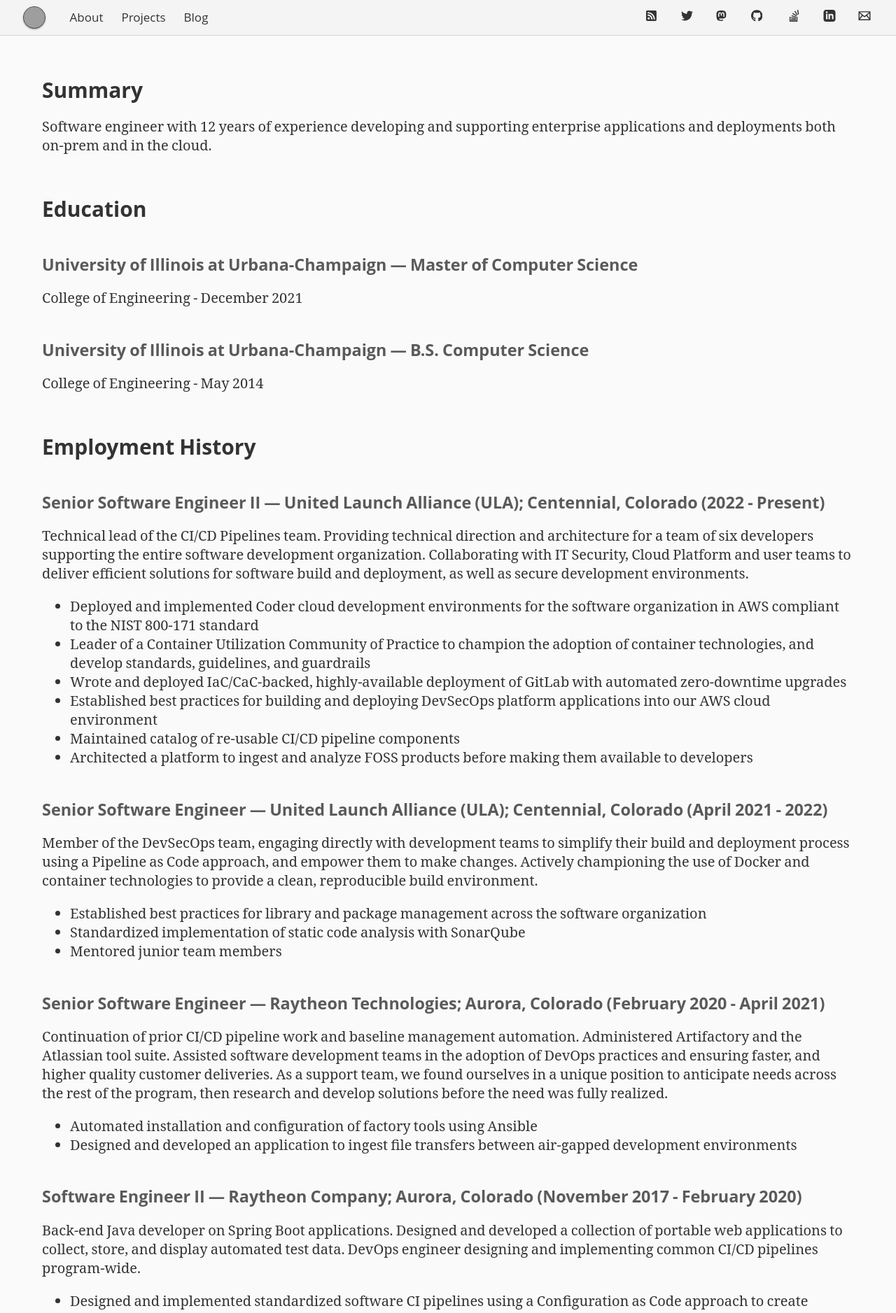
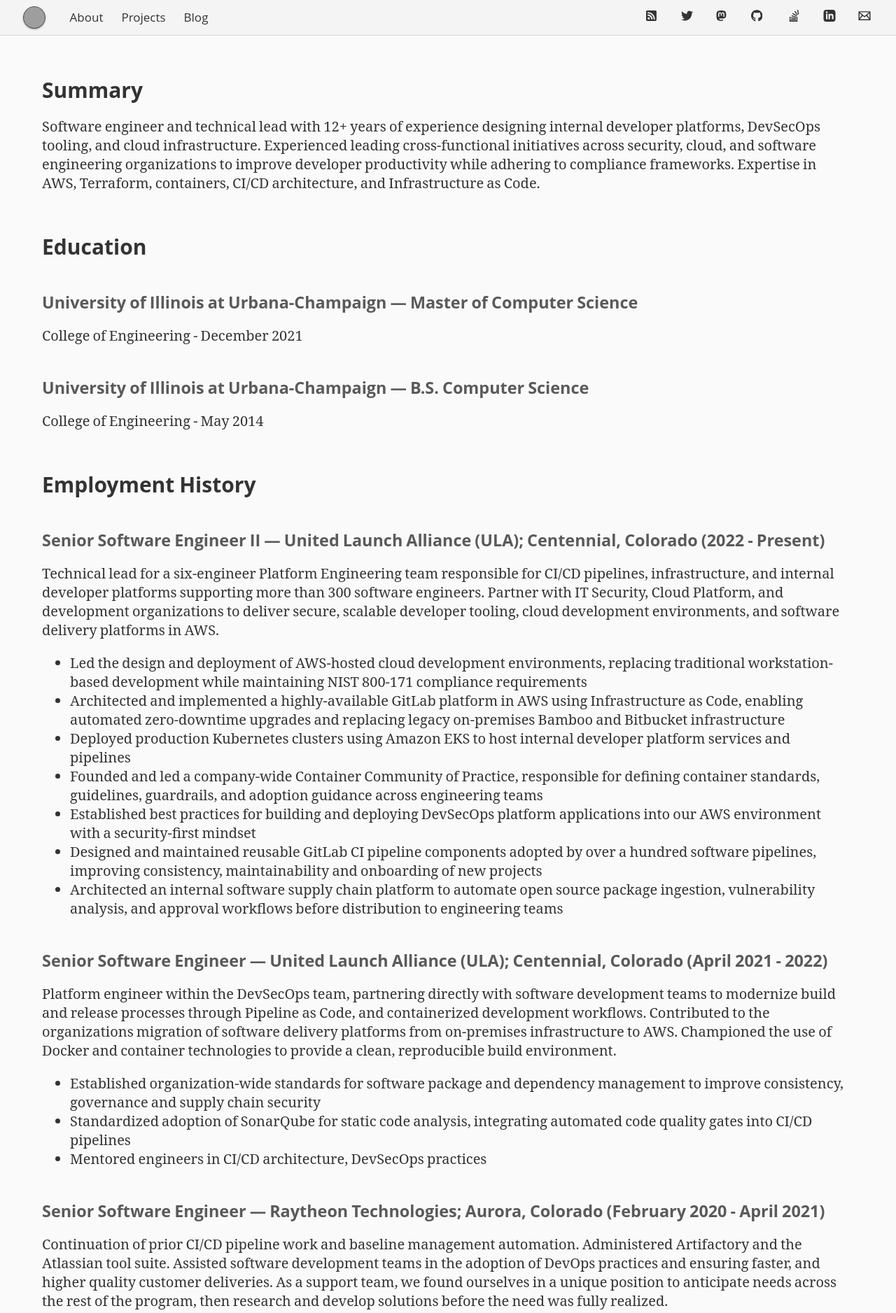
Before and after one commit to avojak/avojak.github.io, a Jekyll site: the page built from _pages/resume.html, in a window 1280 px wide. Shown: the top 1877 px of the page at 70% size. Built offline with Jekyll 4.4.1, drawn with Linux system fonts in a browser that asks for light colours; some of the changed text lies outside the part shown; grey boxes are pictures that could not be loaded.

Commit message:
Update Resume

```diff
--- a/_pages/resume.html
+++ b/_pages/resume.html
@@ -7,7 +7,7 @@
   <section class="row resume-row" id="resume-summary">
     <h2>Summary</h2>
     <p>
-      Software engineer with 12 years of experience developing and supporting enterprise applications and deployments both on-prem and in the cloud.
+      Software engineer and technical lead with 12+ years of experience designing internal developer platforms, DevSecOps tooling, and cloud infrastructure. Experienced leading cross-functional initiatives across security, cloud, and software engineering organizations to improve developer productivity while adhering to compliance frameworks. Expertise in AWS, Terraform, containers, CI/CD architecture, and Infrastructure as Code.
     </p>
   </section>
 </section>
@@ -32,43 +32,54 @@
     <section class="employment-entry">
       <h3><b>Senior Software Engineer II &mdash; United Launch Alliance (ULA); Centennial, Colorado</b> (2022 - Present)</h3>
       <p>
-        Technical lead of the CI/CD Pipelines team. Providing technical direction and architecture for a team of six developers supporting
-        the entire software development organization. Collaborating with IT Security, Cloud Platform and user teams to deliver efficient
-        solutions for software build and deployment, as well as secure development environments.
+        Technical lead for a six-engineer Platform Engineering team responsible for CI/CD pipelines, infrastructure, and
+        internal developer platforms supporting more than 300 software engineers. Partner with IT Security, Cloud
+        Platform, and development organizations to deliver secure, scalable developer tooling, cloud development
+        environments, and software delivery platforms in AWS.
       </p>
       <ul>
-        <li>Deployed and implemented Coder cloud development environments for the software organization in AWS compliant to the NIST 800-171 standard</li>
-        <li>Leader of a Container Utilization Community of Practice to champion the adoption of container technologies, and develop standards,
-        guidelines, and guardrails</li>
-        <li>Wrote and deployed IaC/CaC-backed, highly-available deployment of GitLab with automated zero-downtime upgrades</li>
-        <li>Established best practices for building and deploying DevSecOps platform applications into our AWS cloud environment</li>
-        <li>Maintained catalog of re-usable CI/CD pipeline components</li>
-        <li>Architected a platform to ingest and analyze FOSS products before making them available to developers</li>
+        <li>Led the design and deployment of AWS-hosted cloud development environments, replacing traditional
+        workstation-based development while maintaining NIST 800-171 compliance requirements</li>
+        <li>Architected and implemented a highly-available GitLab platform in AWS using Infrastructure as Code,
+        enabling automated zero-downtime upgrades and replacing legacy on-premises Bamboo and Bitbucket
+        infrastructure</li>
+        <li>Deployed production Kubernetes clusters using Amazon EKS to host internal developer platform services
+        and pipelines</li>
+        <li>Founded and led a company-wide Container Community of Practice, responsible for defining container
+        standards, guidelines, guardrails, and adoption guidance across engineering teams</li>
+        <li>Established best practices for building and deploying DevSecOps platform applications into our AWS
+        environment with a security-first mindset</li>
+        <li>Designed and maintained reusable GitLab CI pipeline components adopted by over a hundred software
+        pipelines, improving consistency, maintainability and onboarding of new projects</li>
+        <li>Architected an internal software supply chain platform to automate open source package ingestion,
+        vulnerability analysis, and approval workflows before distribution to engineering teams</li>
       </ul>
     </section>
     <section class="employment-entry">
       <h3><b>Senior Software Engineer &mdash; United Launch Alliance (ULA); Centennial, Colorado</b> (April 2021 - 2022)</h3>
       <p>
-        Member of the DevSecOps team, engaging directly with development teams to simplify their build and deployment process using a
-        Pipeline as Code approach, and empower them to make changes. Actively championing the use of Docker and container technologies
-        to provide a clean, reproducible build environment.
+        Platform engineer within the DevSecOps team, partnering directly with software development teams to modernize
+        build and release processes through Pipeline as Code, and containerized development workflows. Contributed to
+        the organizations migration of software delivery platforms from on-premises infrastructure to AWS. Championed
+        the use of Docker and container technologies to provide a clean, reproducible build environment.
       </p>
       <ul>
-        <li>Established best practices for library and package management across the software organization</li>
-        <li>Standardized implementation of static code analysis with SonarQube</li>
-        <li>Mentored junior team members</li>
+        <li>Established organization-wide standards for software package and dependency management to improve consistency, governance and supply chain security</li>
+        <li>Standardized adoption of SonarQube for static code analysis, integrating automated code quality gates into CI/CD pipelines</li>
+        <li>Mentored engineers in CI/CD architecture, DevSecOps practices</li>
       </ul>
     </section>
     <section class="employment-entry">
       <h3><b>Senior Software Engineer &mdash; Raytheon Technologies; Aurora, Colorado</b> (February 2020 - April 2021)</h3>
       <p>
-        Continuation of prior CI/CD pipeline work and baseline management automation. Administered Artifactory and the Atlassian tool suite.
-        Assisted software development teams in the adoption of DevOps practices and ensuring faster, and higher quality customer deliveries.
-        As a support team, we found ourselves in a unique position to anticipate needs across the rest of the program, then research and develop
-        solutions before the need was fully realized.
+        Continuation of prior CI/CD pipeline work and baseline management automation. Administered Artifactory and the
+        Atlassian tool suite. Assisted software development teams in the adoption of DevOps practices and ensuring
+        faster, and higher quality customer deliveries. As a support team, we found ourselves in a unique position to
+        anticipate needs across the rest of the program, then research and develop solutions before the need was fully
+        realized.
       </p>
       <ul>
-        <li>Automated installation and configuration of factory tools using Ansible</li>
+        <li>Automated installation and configuration of factory tools using Ansible, reducing manual installation effort and improving deployment consistency</li>
         <li>Designed and developed an application to ingest file transfers between air-gapped development environments</li>
       </ul>
     </section>
@@ -134,26 +145,38 @@
 
 <section class="container">
   <section class="row resume-row" id="resume-technical-skills">
-    <h2>Technical Skills</h2>
+    <h2>Core Technologies</h2>
+    <section class="skill-category">
+      <h3>Platform &amp; Cloud</h3>
+      <ul>
+        <li>AWS (EKS, ECS, EC2, IAM, S3, RDS, EFS, Route53, KMS, Secrets Manager, Lambda)</li>
+        <li>Docker</li>
+        <li>Kubernetes</li>
+      </ul>
+    </section>
+    <section class="skill-category">
+      <h3>IaC/Cac &amp; DevSecOps</h3>
+      <ul>
+        <li>Terraform, Ansible, Packer</li>
+        <li>GitLab, SonarQube, JFrog Platform (Artifactory, Xray)</li>
+      </ul>
+    </section>
     <section class="skill-category">
       <h3>Languages</h3>
       <ul>
-        <li>Experience in Java, Python, Vala, SQL, PostgreSQL, Bash, HTML &amp; CSS</li>
-        <li>Some experience with JavaScript, C/C++</li>
+        <li>Java, Python, Vala, Bash, SQL, PostgreSQL, HTML, CSS</li>
       </ul>
     </section>
+  </section>
+</section>
+
+<section class="container">
+  <section class="row resume-row" id="resume-technical-skills">
+    <h2>Certifications</h2>
     <section class="skill-category">
-      <h3>APIs, Technologies &amp; Tools</h3>
+      <!-- <h3>Certifications</h3> -->
       <ul>
-        <li>AWS, Ansible, Terraform, Packer, Docker</li>
-        <li>Spring/Spring Boot, SWT, GTK, JUnit, Mockito, RPM Packaging</li>
-        <li>Artifactory, GitLab, Coder, Atlassian tool suite</li>
-      </ul>
-    </section>
-    <section class="skill-category">
-      <h3>Certifications</h3>
-      <ul>
-        <li>Security+ (Active)</li>
+        <li>Security+ (Verification ID: 0H45K54PBG11QCKV)</li>
         <li>AWS Certified Developer - Associate (Expired Feb. 2021)</li>
         <li>AWS Certified Solutions Architect - Associate (Expired Aug. 2021)</li>
       </ul>
```
Also changed, not shown: other parts of _pages/resume.html (+1 -1 lines).
